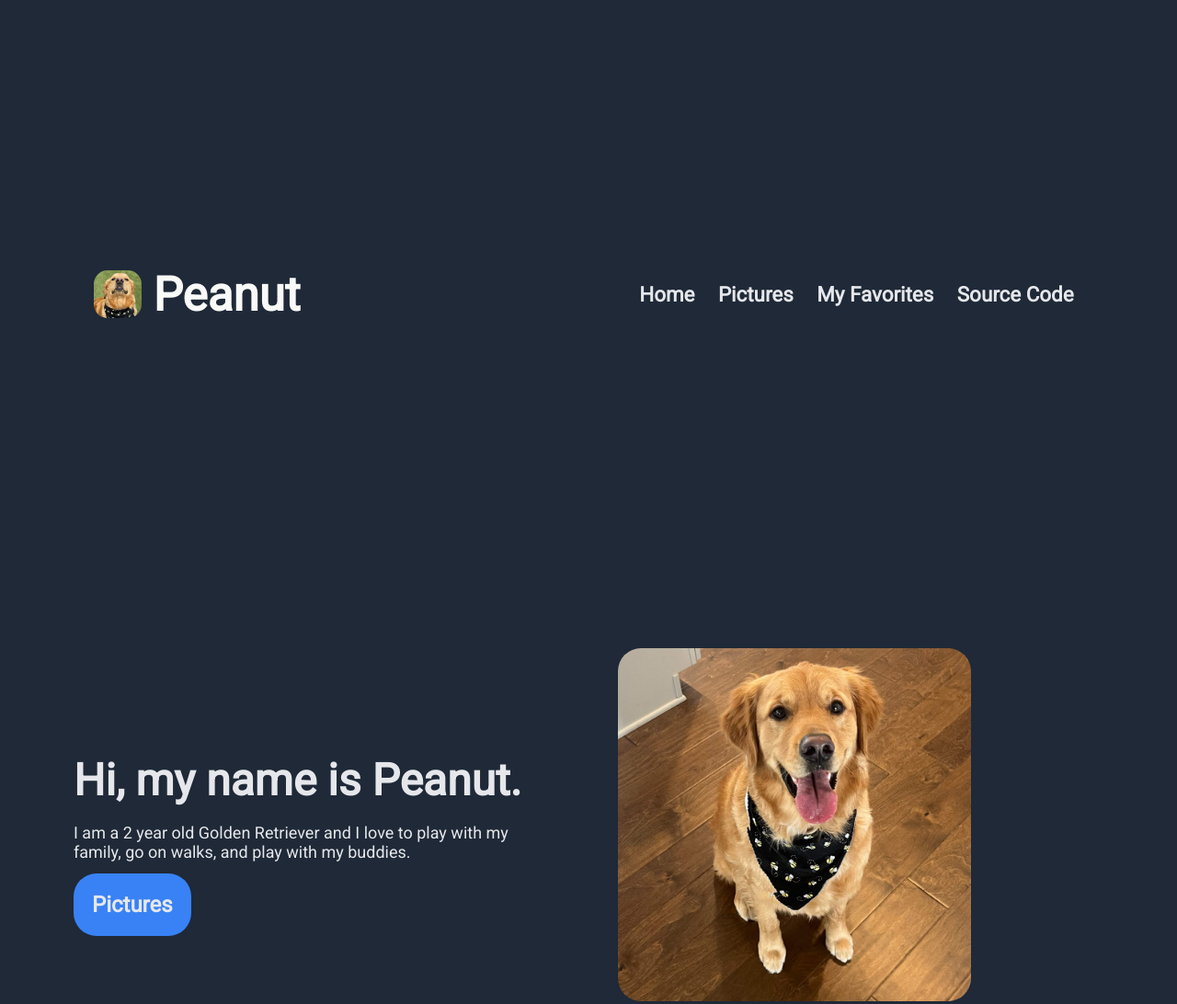
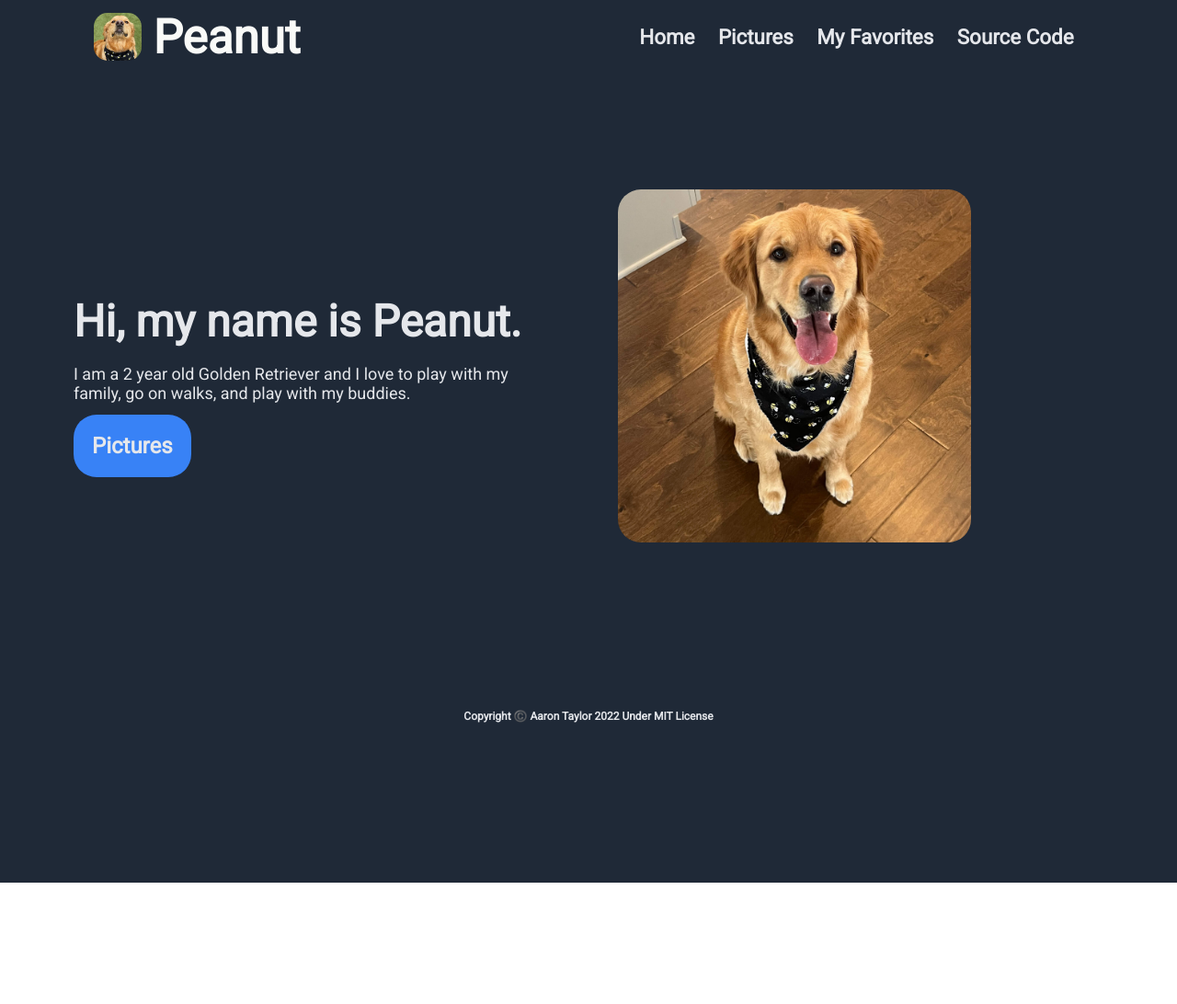
Before and after one commit to act1313/landing-page, a plain HTML site: page index.html in a window 1280 px wide. Shown: the top 1092 px of the page at 92% size. After the commit the page ends 960 px from the top, so only its background shows below. Drawn offline with Linux system fonts and the light colour scheme.

Commit message:
should be fixed now????

```diff
--- a/index.css
+++ b/index.css
@@ -15,7 +15,7 @@ body {
     justify-content: space-between;
     align-items: center;
     padding: 0 8vw;
-    height: 80vh;
+    height: 10vh;
 }
 .header div a {
     flex: 1;
@@ -53,6 +53,7 @@ body {
     justify-content: space-between;
     align-items: center;
     padding: 5vh 10vh;
+    height: 70vh;
 }
 
 .underHeader .left {
```
